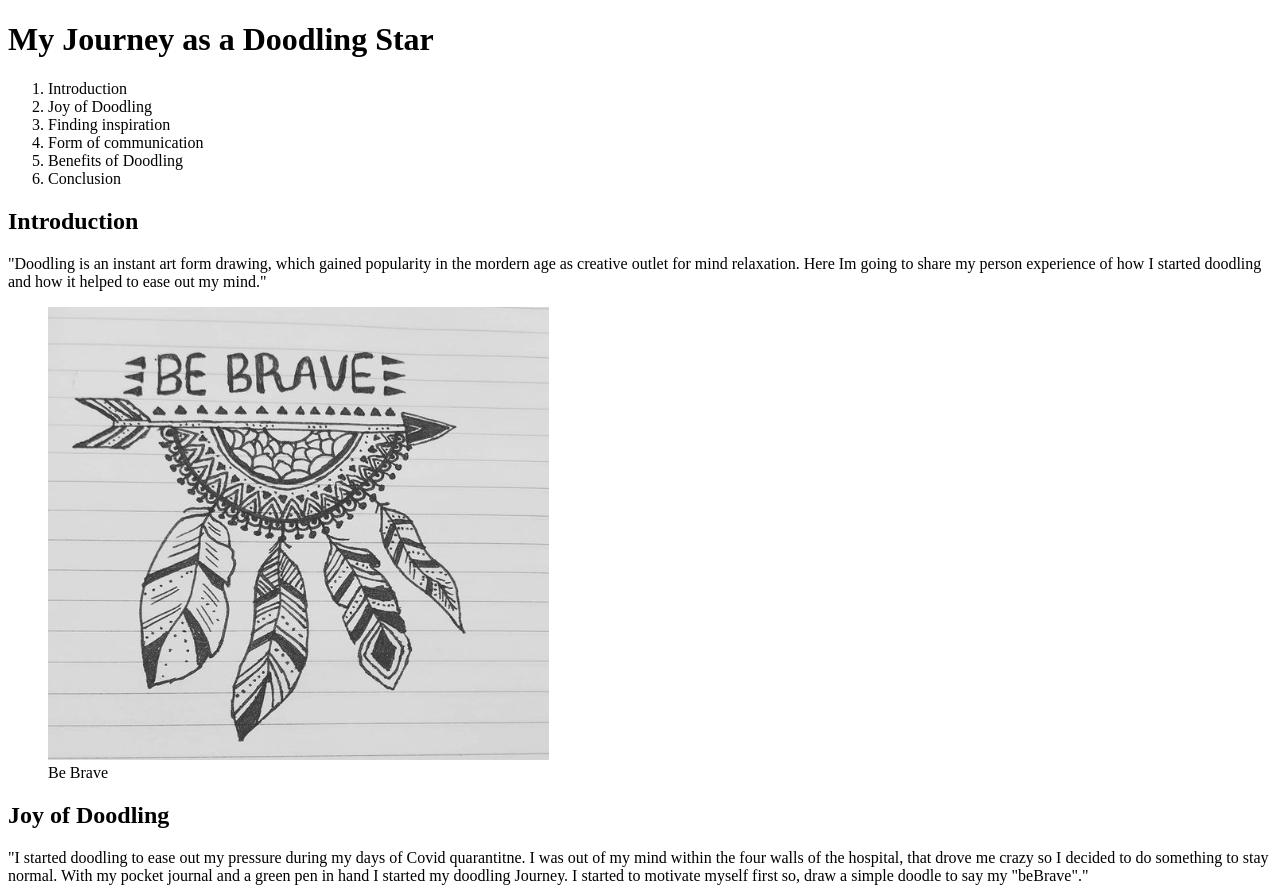
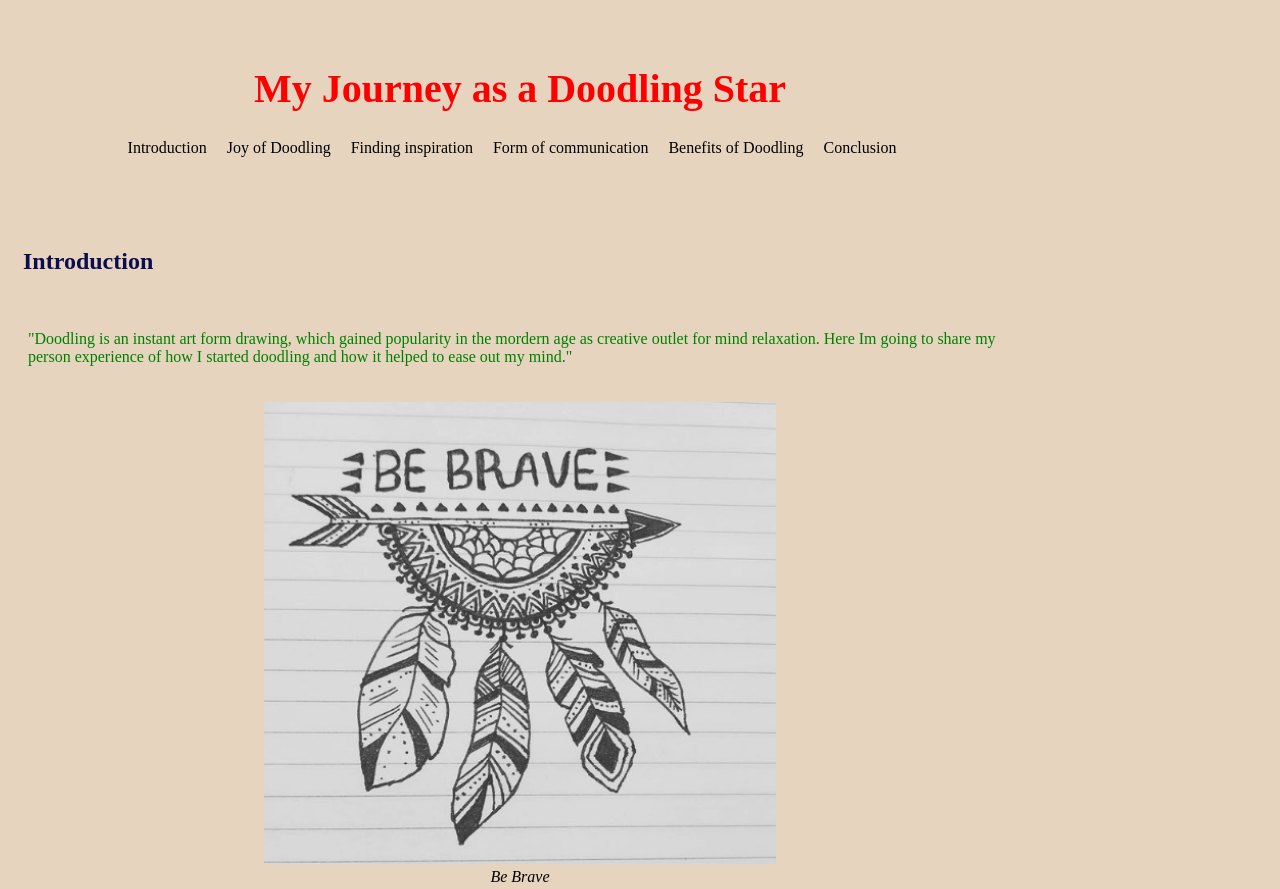
Before and after one commit to lavliy/js-assignment-4-html-me-something-lavliy, a website: page index.html in a window 1280 px wide. Shown: the top 889 px of the page. Drawn offline with Linux system fonts and the light colour scheme.

Commit message:
GA4 completed

```diff
--- a/index.html
+++ b/index.html
@@ -2,11 +2,12 @@
 <html>
    <head>
       <title>Lavanya Natarajan - My journey as a Doodling Star</title>
+      <link href="styles.css" rel="stylesheet" type="text/css" />
 
    </head>
    <body>
       <header>
-         <h1>My Journey as a Doodling Star</h1>
+         <h1 id = "mainheading">My Journey as a Doodling Star</h1>
          <nav>
          <ol>
             <li>Introduction</li>
@@ -23,7 +24,7 @@
          <section>
             <a name = "introduction"> </a>
             <h2>Introduction</h2>
-            <p>
+            <p class="funParagraph" id = "testp">
                "Doodling is an instant art form drawing, which gained popularity in the mordern age as creative outlet for mind relaxation. Here Im going to share my person experience of how I started doodling and how it helped to ease out my mind."
             </p>
             <figure>
--- a/styles.css
+++ b/styles.css
@@ -1,4 +1,86 @@
-/* Write your CSS here! */
-header h1{
-    text-align: center;
+body {
+	width: 100%;
+	max-width: 1024px;
+	margin: 8;
+	background-color:rgb(230, 212, 190);
+	font-size: 62.5%;
+    display: block;
 }
+
+header,
+main,
+footer {
+	background-color: rgb(230, 212, 190);
+	font-size: 1.6em;
+}
+
+header {
+	padding: 1.875em 0;
+}
+
+header h1 {
+	text-align: center;
+}
+
+
+
+h1 {
+	font-size: 2.5em;
+    color:rgb(73, 16, 16);
+}
+
+#mainheading{
+    color: red;
+}
+
+main h2 {
+	padding: 0.625em 0 0.625em 0.625em;
+    color: rgb(12, 12, 80);
+
+}
+
+section {
+	margin: 1.875em 0;
+}
+
+
+nav ol {
+	text-align: center;
+	padding: 0;
+}
+
+nav ol li {
+	display: inline;
+	margin-right: 1em;
+	font-size: 1em;
+}
+
+p {
+	padding: 1.25em;
+}
+.funParagraph{
+    color: green;
+}
+
+figure {
+	margin: 0;
+	padding: 0;
+	text-align: center;
+}
+
+figcaption {
+	font-style: italic;
+}
+
+footer {
+	text-align: left;
+	padding: 3em;
+}
+
+footer p {
+	display: inline;
+}
+
+img {
+	width: 50%;
+}
```
